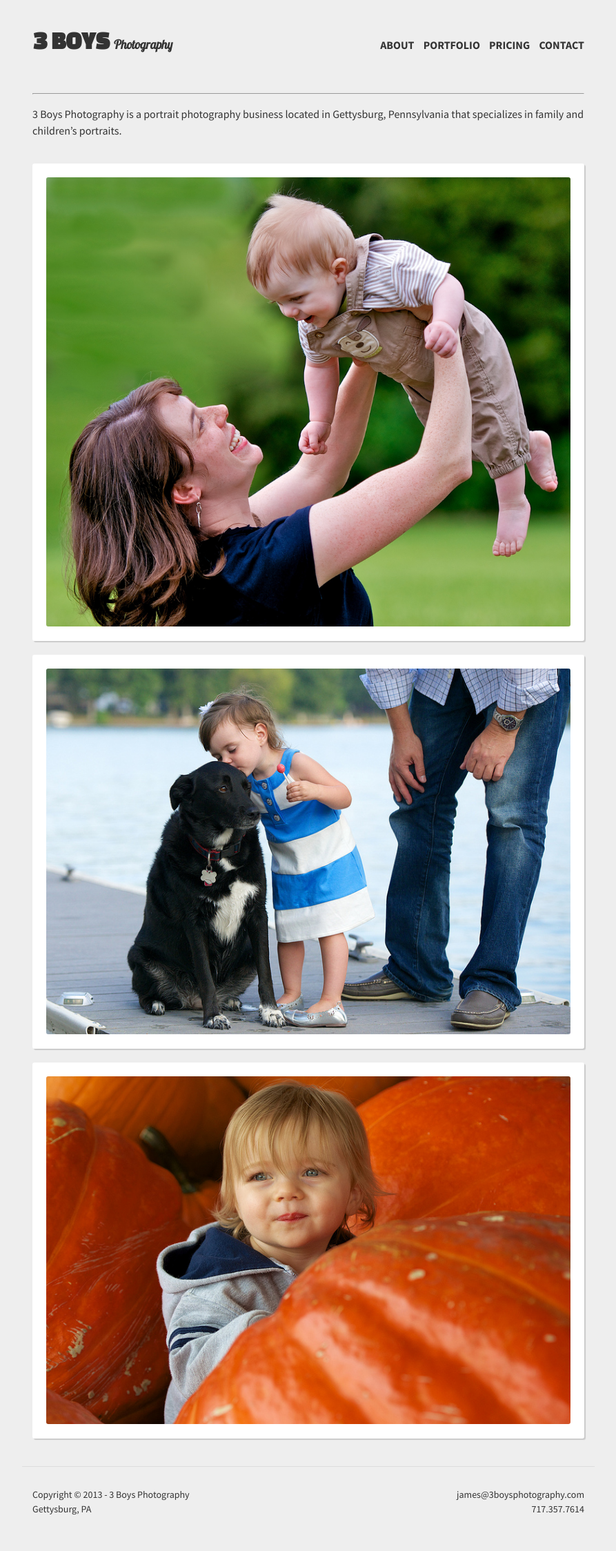
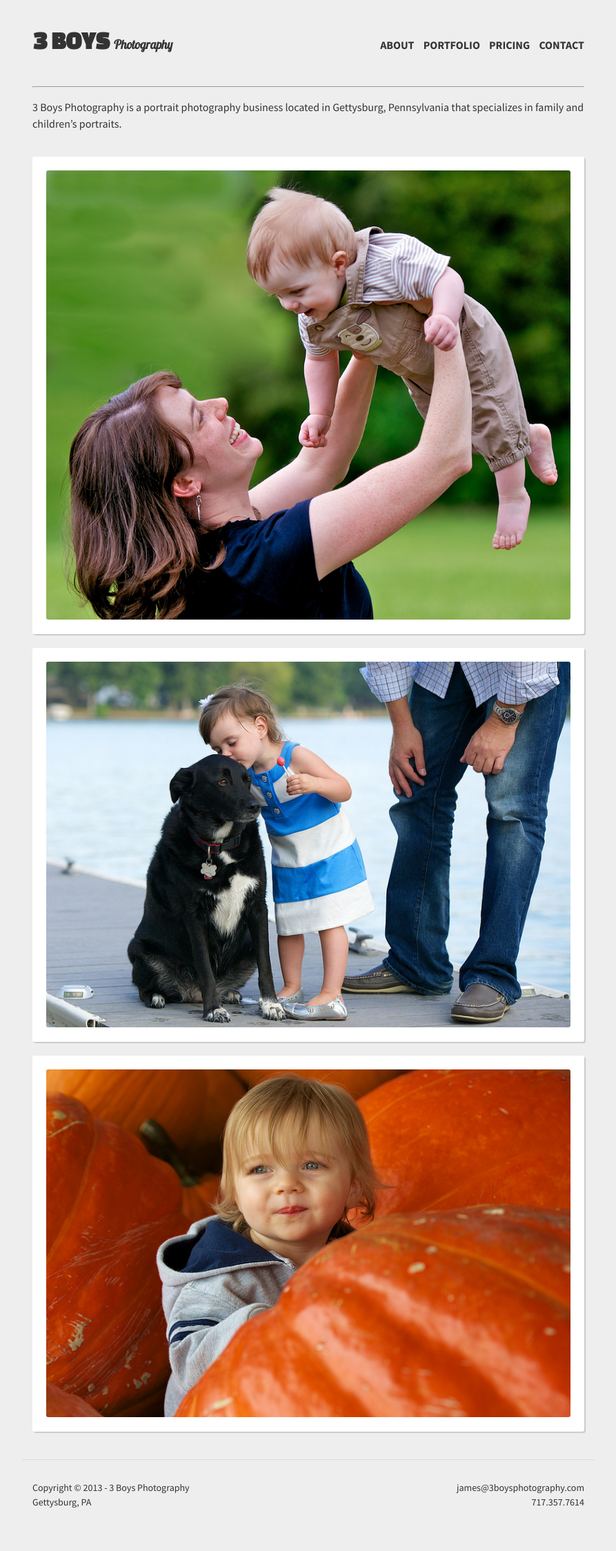
Before and after one commit to 3boysphotography/3boysphotography.github.io, a Jekyll site: the page built from index.md, in a window 1280 px wide. Shown: the whole page at 69% size, without its empty margins (193-1086 px from the left). Built offline with Jekyll 4.4.1, drawn with Linux system fonts in a browser that asks for light colours; Markdown is read by kramdown in place of the engine named in the settings.

Commit message:
header spacing

```diff
--- a/css/smplgrd.css
+++ b/css/smplgrd.css
@@ -55,7 +55,7 @@ img {
 
 /* site */
 .header {
-  margin-bottom: 50px;
+  margin-bottom: 40px;
   text-align: center;
 }
 .logo a {
```
